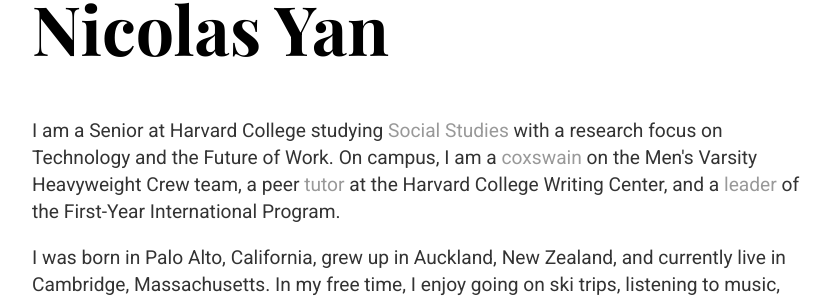
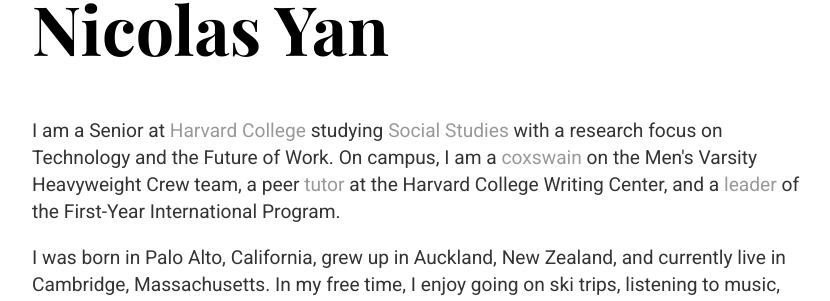
Before and after one commit to nicolas-yan/nicolas-yan.github.io, a Jekyll site: the page built from index.html, in a window 1280 px wide. Shown: the part 143-444 px from the top of the page, without its empty margins (224-1054 px from the left). Built offline with Jekyll 4.4.1, drawn with Linux system fonts in a browser that asks for light colours.

Commit message:
Update index.html

```diff
--- a/index.html
+++ b/index.html
@@ -4,7 +4,7 @@
 ---
 <div class="blurb">
 	<h1>Nicolas Yan</h1>
-	<p>I am a Senior at Harvard College studying <a href="https://socialstudies.fas.harvard.edu/">Social Studies</a> with a research focus on Technology and the Future of Work. On campus, I am a <a href="https://gocrimson.com/sports/mcrew-hw/2019-20/bios/yan_nicolas_y7ex">coxswain</a> on the Men's Varsity Heavyweight Crew team, a peer <a href="https://writingcenter.fas.harvard.edu/">tutor</a> at the Harvard College Writing Center, and a <a href="https://fip-fas.harvard.edu/nicolas-yan">leader</a> of the First-Year International Program.</p>
+	<p>I am a Senior at <a href="https://college.harvard.edu" style="crimson">Harvard College</a> studying <a href="https://socialstudies.fas.harvard.edu/">Social Studies</a> with a research focus on Technology and the Future of Work. On campus, I am a <a href="https://gocrimson.com/sports/mcrew-hw/2019-20/bios/yan_nicolas_y7ex">coxswain</a> on the Men's Varsity Heavyweight Crew team, a peer <a href="https://writingcenter.fas.harvard.edu/">tutor</a> at the Harvard College Writing Center, and a <a href="https://fip-fas.harvard.edu/nicolas-yan">leader</a> of the First-Year International Program.</p>
 	<p>I was born in Palo Alto, California, grew up in Auckland, New Zealand, and currently live in Cambridge, Massachusetts. In my free time, I enjoy going on ski trips, listening to music, thrift shopping, watching sports, and parking up with a good <a href="https://www.goodreads.com/user/show/44310786-nicolas-yan">book</a>.</p>
 	<br>
 	<br>
```
